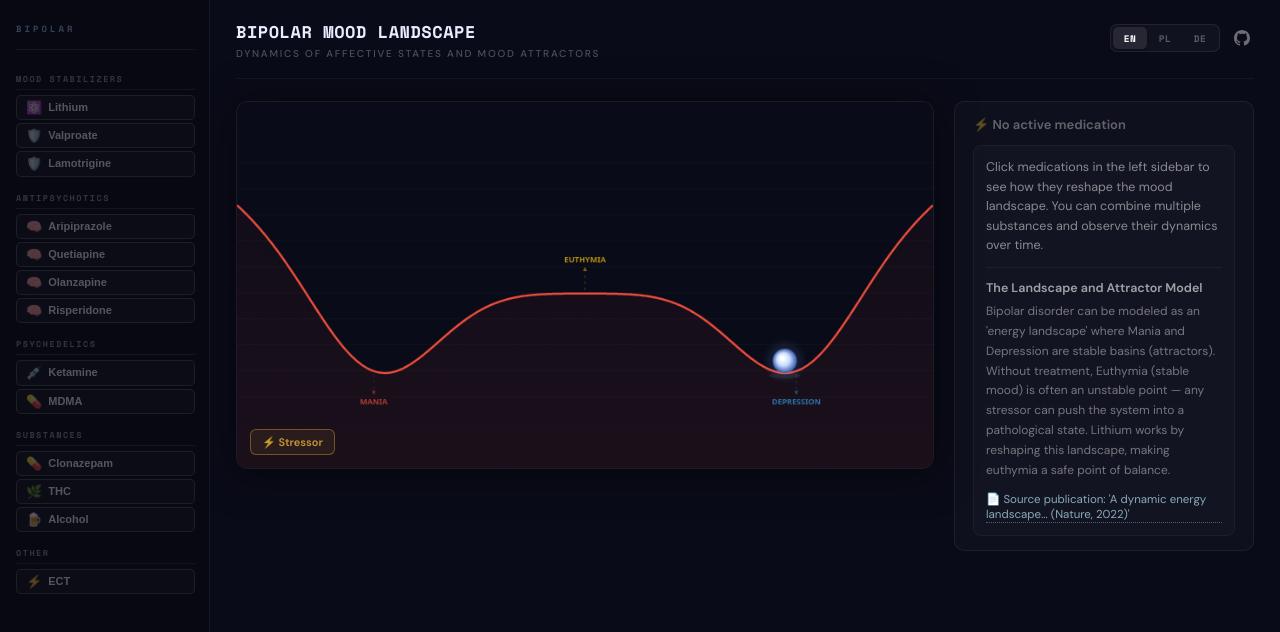
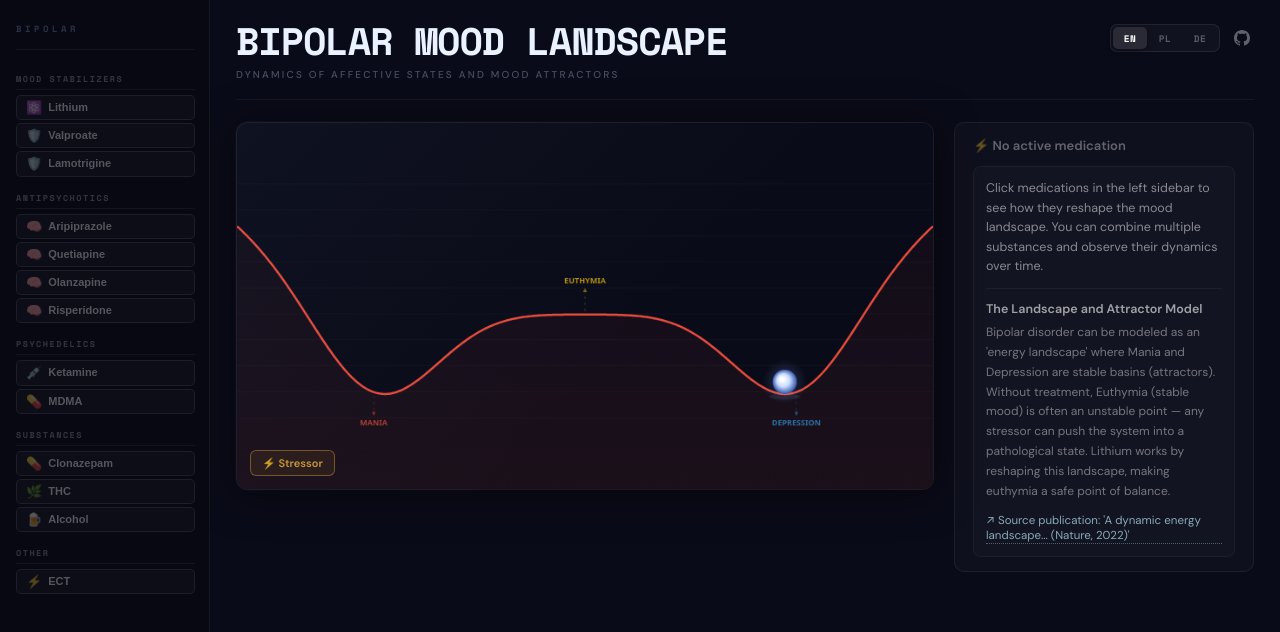
Before and after one commit to hypothermia15/bipolar, a React (Vite) app: page / in a window 1280 px wide. Shown: the top 632 px of the page. Built offline with nearby package versions, Linux system fonts and the light colour scheme.

Commit message:
ui improvements 2

```diff
--- a/src/App.css
+++ b/src/App.css
@@ -1,4 +1,26 @@
 @import url('https://fonts.googleapis.com/css2?family=Space+Mono:wght@400;700&family=DM+Sans:opsz,wght@9..40,300;9..40,400;9..40,500;9..40,600;9..40,700&display=swap');
+
+:root {
+  --ease-expo: cubic-bezier(0.16, 1, 0.3, 1);
+  --ease-quart: cubic-bezier(0.25, 1, 0.5, 1);
+  --color-accent: #7eb8f7;
+}
+
+::selection {
+  background: rgba(126, 184, 247, 0.22);
+  color: #eaf2ff;
+}
+
+:focus-visible {
+  outline: 1.5px solid rgba(126, 184, 247, 0.45);
+  outline-offset: 2px;
+  border-radius: 3px;
+}
+
+@keyframes fadeUp {
+  from { opacity: 0; transform: translateY(14px); }
+  to   { opacity: 1; transform: translateY(0); }
+}
 
 * { box-sizing: border-box; }
 
@@ -13,15 +35,16 @@
   max-height: 100vh;
   scrollbar-width: thin;
   scrollbar-color: rgba(255,255,255,0.08) transparent;
+  animation: fadeUp 0.55s var(--ease-expo) 0.05s both;
 }
 
 .sidebar-wordmark {
   font-family: 'Space Mono', monospace;
   font-size: 9px;
   font-weight: 700;
-  letter-spacing: 3px;
+  letter-spacing: 3.5px;
   text-transform: uppercase;
-  color: rgba(160,200,255,0.3);
+  color: rgba(160,200,255,0.22);
   margin-bottom: 22px;
   padding-bottom: 14px;
   border-bottom: 1px solid rgba(255,255,255,0.05);
@@ -35,6 +58,7 @@
   display: flex;
   flex-direction: column;
   min-width: 0;
+  animation: fadeUp 0.65s var(--ease-expo) 0.1s both;
 }
 
 .app-header {
@@ -58,14 +82,14 @@
 }
 
 .main-title {
-  margin: 0 0 5px 0;
+  margin: 0 0 8px 0;
   font-family: 'Space Mono', monospace;
-  font-size: 17px;
+  font-size: clamp(20px, 3vw, 42px);
   font-weight: 700;
-  letter-spacing: 0.5px;
+  letter-spacing: -0.03em;
   text-transform: uppercase;
-  color: #e8eeff;
-  line-height: 1.2;
+  color: #eaf2ff;
+  line-height: 1.0;
 }
 
 .main-subtitle {
@@ -73,8 +97,8 @@
   font-size: 10px;
   font-weight: 500;
   text-transform: uppercase;
-  letter-spacing: 1.8px;
-  color: rgba(255,255,255,0.28);
+  letter-spacing: 2.2px;
+  color: rgba(200, 220, 255, 0.32);
 }
 
 .main-visuals {
@@ -85,9 +109,29 @@
   min-width: 0;
 }
 
-.canvas-wrapper { flex: 1 1 60%; min-width: 0; }
+.pill-button {
+  transform: translateX(0) scale(1);
+}
+.pill-button:hover { transform: translateX(2px) scale(1); }
+.pill-button:active { transform: translateX(1px) scale(0.98); }
 
 .info-wrapper { flex: 0 0 300px; min-width: 260px; }
+
+.canvas-wrapper {
+  flex: 1 1 60%;
+  min-width: 0;
+  position: relative;
+}
+
+.canvas-wrapper::after {
+  content: '';
+  position: absolute;
+  inset: -1px;
+  border-radius: 13px;
+  background: linear-gradient(135deg, rgba(126,184,247,0.04) 0%, transparent 60%);
+  pointer-events: none;
+  z-index: 1;
+}
 
 canvas { width: 100%; height: auto !important; background: #0a0b18; display: block; border-radius: 12px; }
 
@@ -124,23 +168,24 @@ canvas { width: 100%; height: auto !important; background: #0a0b18; display: blo
   position: absolute;
   top: 2px;
   height: calc(100% - 4px);
-  background: rgba(255,255,255,0.09);
+  background: rgba(255,255,255,0.1);
   border-radius: 5px;
-  transition: left 0.25s cubic-bezier(0.4, 0, 0.2, 1);
+  transition: left 0.3s var(--ease-quart);
   z-index: 0;
-  box-shadow: 0 1px 4px rgba(0,0,0,0.3);
+  box-shadow: 0 1px 6px rgba(0,0,0,0.4);
 }
 
 .github-link {
-  opacity: 0.4;
-  transition: opacity 0.2s;
+  opacity: 0.35;
+  transition: opacity 0.3s var(--ease-quart), transform 0.3s var(--ease-expo);
   display: flex;
   align-items: center;
   padding: 4px;
   color: #fff;
   border-radius: 4px;
+  transform: translateY(0);
 }
-.github-link:hover { opacity: 0.9; }
+.github-link:hover { opacity: 0.85; transform: translateY(-1px); }
 
 /* Scrollbar */
 ::-webkit-scrollbar { width: 4px; height: 4px; }
@@ -178,7 +223,7 @@ canvas { width: 100%; height: auto !important; background: #0a0b18; display: blo
 }
 
 @media (max-width: 600px) {
-  .main-title { font-size: 13px; }
+  .main-title { font-size: clamp(16px, 5vw, 22px); letter-spacing: -0.02em; }
   .main-subtitle { font-size: 9px; letter-spacing: 1px; }
   .content-area { padding: 12px; }
   .app-header { margin-bottom: 12px; padding-bottom: 12px; }
--- a/src/components/InfoPanel.jsx
+++ b/src/components/InfoPanel.jsx
@@ -47,7 +47,7 @@ export default function InfoPanel({ activeModifiers }) {
               onMouseOver={e => e.currentTarget.style.opacity = 0.8}
               onMouseOut={e => e.currentTarget.style.opacity = 1}
             >
-              📄 {t("ui.attractorTheory.link")}
+              ↗ {t("ui.attractorTheory.link")}
             </a>
           </div>
         </div>
@@ -100,7 +100,7 @@ export default function InfoPanel({ activeModifiers }) {
                         onMouseOver={e => e.currentTarget.style.opacity = 1}
                         onMouseOut={e => e.currentTarget.style.opacity = 0.7}
                       >
-                        📄 {ref.cite}
+                        ↗ {ref.cite}
                       </a>
                     ))}
                   </div>
--- a/src/components/ModifierControls.jsx
+++ b/src/components/ModifierControls.jsx
@@ -17,7 +17,7 @@ export default function ModifierControls({ activeModifiers, toggleModifier }) {
 
   const pillStyle = (active, color) => ({
     padding: "5px 9px", borderRadius: 5, cursor: "pointer",
-    fontWeight: 600, fontSize: 11, transition: "background 0.2s, border-color 0.2s, color 0.2s", lineHeight: 1.2,
+    fontWeight: 600, fontSize: 11, transition: "background 0.25s, border-color 0.25s, color 0.25s, box-shadow 0.25s, transform 0.35s cubic-bezier(0.16, 1, 0.3, 1)", lineHeight: 1.2,
     border: `1px solid ${active ? color + "99" : "rgba(255,255,255,0.07)"}`,
     background: active ? `${color}1a` : "rgba(255,255,255,0.02)",
     color: active ? color : "rgba(255,255,255,0.3)",
```
